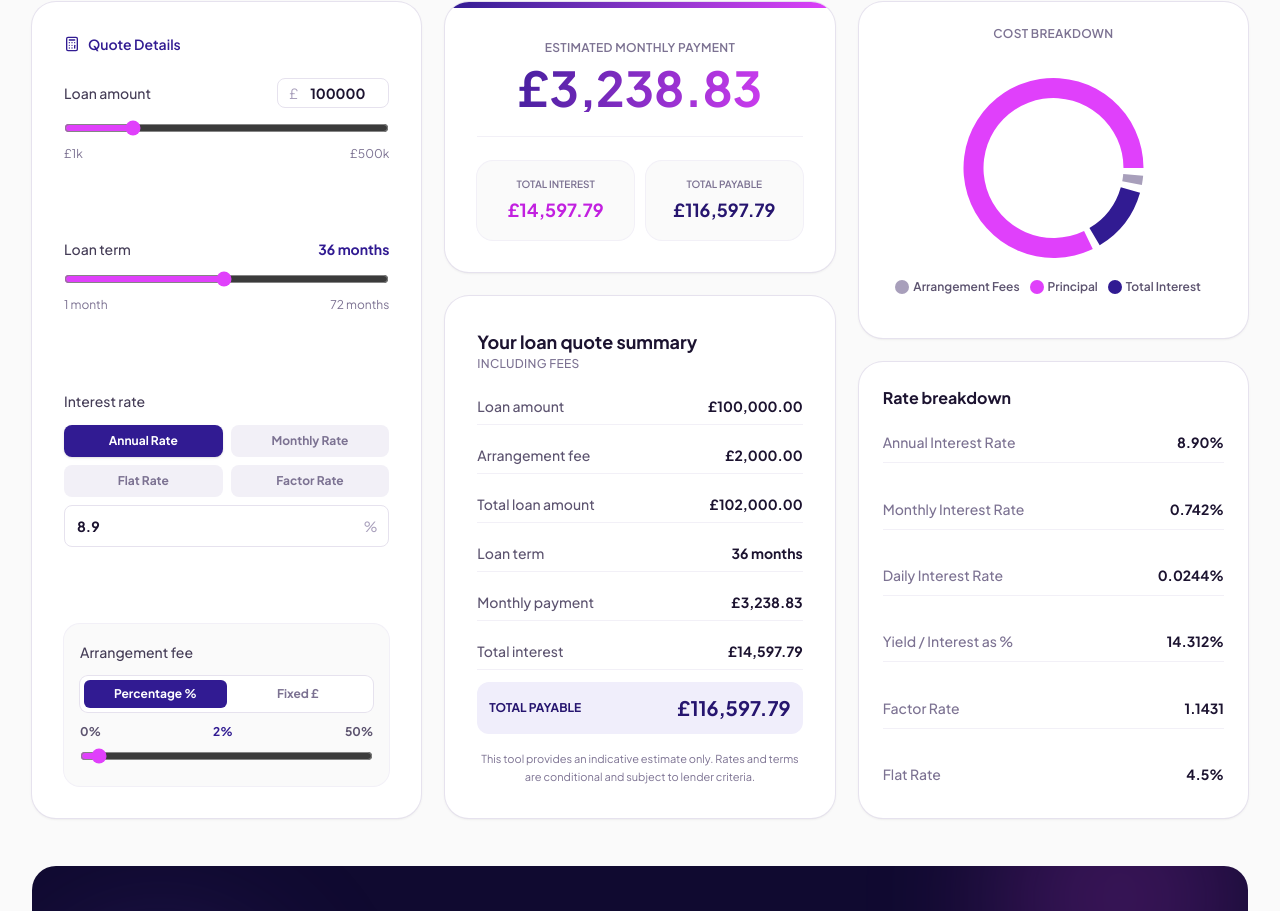
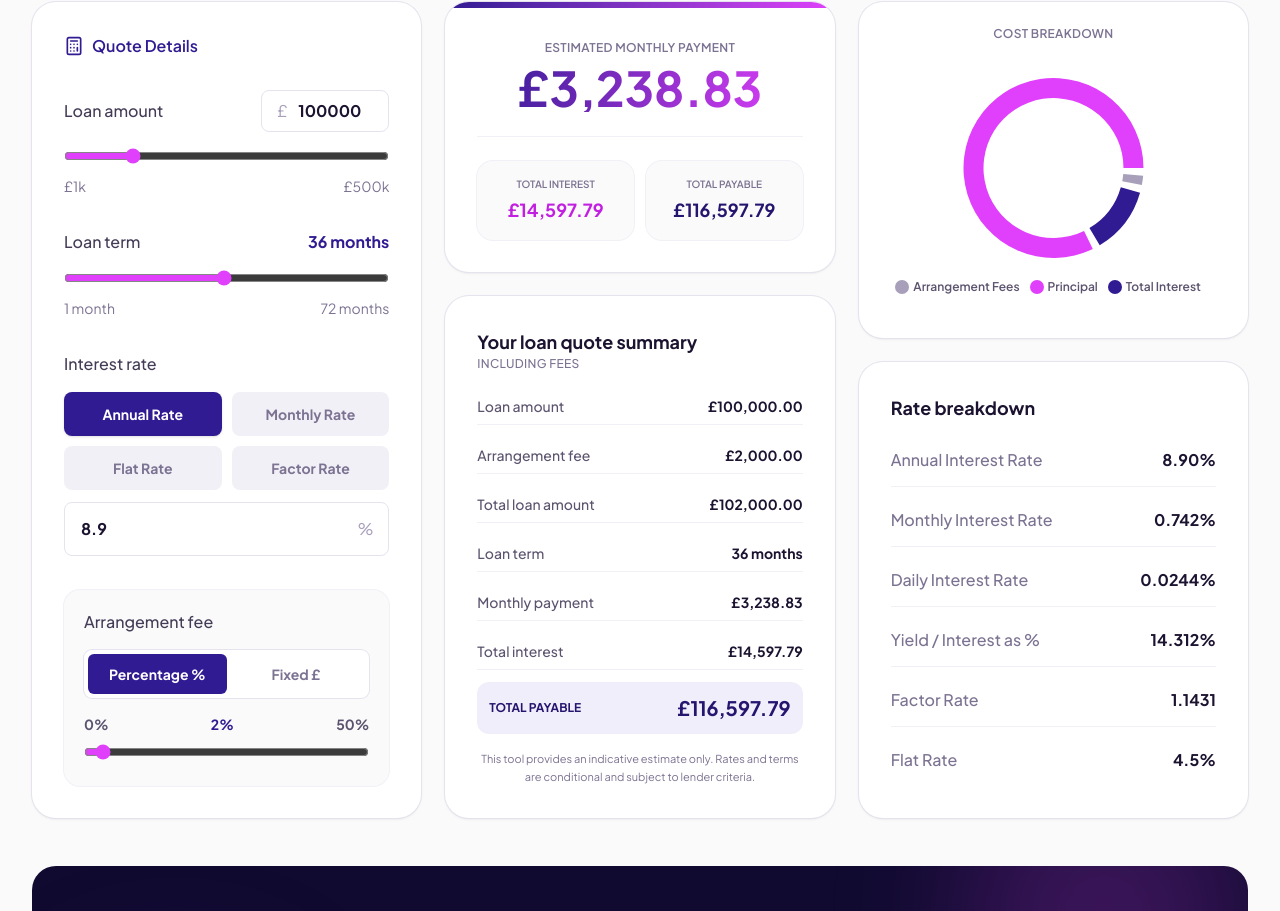
Before and after one commit to ThanushikaAbeykoon/Sigma, a Next.js app: page / in a window 1280 px wide. Shown: the part 4830-5741 px from the top of the page. Built offline with nearby package versions, Linux system fonts and the light colour scheme.

Commit message:
Update Calculator.tsx

```diff
--- a/src/components/home/Calculator.tsx
+++ b/src/components/home/Calculator.tsx
@@ -1,7 +1,7 @@
 "use client";
 
 import { useMemo, useState } from "react";
-import { Calculator as CalculatorIcon } from "lucide-react";
+import { ArrowRight, Calculator as CalculatorIcon, PieChart as PieChartIcon } from "lucide-react";
 import { motion } from "framer-motion";
 import {
   ResponsiveContainer,
@@ -182,25 +182,25 @@ export default function Calculator() {
             className="flex flex-col lg:col-span-4"
           >
             <div className="flex flex-1 flex-col rounded-3xl bg-white p-6 shadow-sm ring-1 ring-neutral-200 sm:p-8">
-              <div className="flex items-center gap-2 text-sm font-semibold text-primary-700">
-                <CalculatorIcon className="h-4 w-4" />
+              <div className="flex items-center gap-2 text-base font-semibold text-primary-700">
+                <CalculatorIcon className="h-5 w-5" />
                 Quote Details
               </div>
 
-              <div className="mt-6 flex flex-1 flex-col justify-between gap-7">
+              <div className="mt-8 flex flex-1 flex-col justify-between gap-8">
                 <div>
                   <div className="flex items-center justify-between">
-                    <label htmlFor="loan-amount" className="text-sm font-medium text-neutral-700">
+                    <label htmlFor="loan-amount" className="text-base font-medium text-neutral-700">
                       Loan amount
                     </label>
                     <div className="relative">
-                      <span className="absolute left-3 top-1/2 -translate-y-1/2 text-sm text-neutral-400">£</span>
+                      <span className="absolute left-4 top-1/2 -translate-y-1/2 text-base text-neutral-400">£</span>
                       <input
                         id="loan-amount"
                         type="number"
                         value={amount ?? ""}
                         onChange={(e) => setAmount(e.target.value === "" ? null : Number(e.target.value))}
-                        className="w-28 rounded-lg border border-neutral-200 py-1 pl-5 pr-2 text-right text-sm font-bold text-neutral-900 focus:border-primary-700 focus:outline-none"
+                        className="w-32 rounded-lg border border-neutral-200 py-2 pl-6 pr-3 text-right text-base font-bold text-neutral-900 focus:border-primary-700 focus:outline-none"
                       />
                     </div>
                   </div>
@@ -211,9 +211,9 @@ export default function Calculator() {
                     step={1000}
                     value={amount ?? 0}
                     onChange={(e) => setAmount(Number(e.target.value))}
-                    className="mt-3 w-full accent-secondary-500"
+                    className="mt-4 w-full accent-secondary-500"
                   />
-                  <div className="mt-1 flex justify-between text-xs text-neutral-500">
+                  <div className="mt-1.5 flex justify-between text-sm text-neutral-500">
                     <span>£1k</span>
                     <span>£500k</span>
                   </div>
@@ -221,10 +221,10 @@ export default function Calculator() {
 
                 <div>
                   <div className="flex items-center justify-between">
-                    <label htmlFor="loan-term" className="text-sm font-medium text-neutral-700">
+                    <label htmlFor="loan-term" className="text-base font-medium text-neutral-700">
                       Loan term
                     </label>
-                    <span className="text-sm font-bold text-primary-700">{months} months</span>
+                    <span className="text-base font-bold text-primary-700">{months} months</span>
                   </div>
                   <input
                     id="loan-term"
@@ -234,17 +234,17 @@ export default function Calculator() {
                     step={1}
                     value={months ?? 1}
                     onChange={(e) => setMonths(Number(e.target.value))}
-                    className="mt-3 w-full accent-secondary-500"
+                    className="mt-4 w-full accent-secondary-500"
                   />
-                  <div className="mt-1 flex justify-between text-xs text-neutral-500">
+                  <div className="mt-1.5 flex justify-between text-sm text-neutral-500">
                     <span>1 month</span>
                     <span>72 months</span>
                   </div>
                 </div>
 
                 <div>
-                  <label className="text-sm font-medium text-neutral-700">Interest rate</label>
-                  <div className="mt-3 grid grid-cols-2 gap-2">
+                  <label className="text-base font-medium text-neutral-700">Interest rate</label>
+                  <div className="mt-4 grid grid-cols-2 gap-2.5">
                     {RATE_TYPES.map(({ type, defaultValue, label }) => (
                       <button
                         key={type}
@@ -253,7 +253,7 @@ export default function Calculator() {
                           setRateType(type);
                           setRateValue(defaultValue);
                         }}
-                        className={`rounded-lg px-2 py-2 text-xs font-bold transition-colors ${
+                        className={`rounded-lg px-3 py-3 text-sm font-bold transition-colors ${
                           rateType === type
                             ? "bg-primary-700 text-white shadow-sm"
                             : "bg-neutral-100 text-neutral-500 hover:bg-neutral-200"
@@ -263,30 +263,30 @@ export default function Calculator() {
                       </button>
                     ))}
                   </div>
-                  <div className="relative mt-2">
+                  <div className="relative mt-3">
                     <input
                       type="number"
                       value={rateValue ?? ""}
                       onChange={(e) => setRateValue(e.target.value === "" ? null : Number(e.target.value))}
                       step={0.01}
-                      className="w-full rounded-lg border border-neutral-200 py-2.5 pl-3 pr-8 text-sm font-bold text-neutral-900 focus:border-primary-700 focus:outline-none"
+                      className="w-full rounded-lg border border-neutral-200 py-3.5 pl-4 pr-9 text-base font-bold text-neutral-900 focus:border-primary-700 focus:outline-none"
                     />
-                    <span className="absolute right-3 top-1/2 -translate-y-1/2 text-sm text-neutral-400">
+                    <span className="absolute right-4 top-1/2 -translate-y-1/2 text-base text-neutral-400">
                       {rateType === "Factor Rate" ? "x" : "%"}
                     </span>
                   </div>
                 </div>
 
-                <div className="rounded-2xl bg-neutral-50 p-4 ring-1 ring-neutral-100">
-                  <label className="text-sm font-medium text-neutral-700">Arrangement fee</label>
-                  <div className="mt-3 grid grid-cols-2 rounded-lg bg-white p-1 ring-1 ring-neutral-200">
+                <div className="rounded-2xl bg-neutral-50 p-5 ring-1 ring-neutral-100">
+                  <label className="text-base font-medium text-neutral-700">Arrangement fee</label>
+                  <div className="mt-4 grid grid-cols-2 rounded-lg bg-white p-1 ring-1 ring-neutral-200">
                     <button
                       type="button"
                       onClick={() => {
                         setFeeType("percentage");
                         setFeeValue(2.0);
                       }}
-                      className={`rounded-md py-1.5 text-xs font-bold transition-colors ${
+                      className={`rounded-md py-2.5 text-sm font-bold transition-colors ${
                         feeType === "percentage" ? "bg-primary-700 text-white" : "text-neutral-500"
                       }`}
                     >
@@ -298,7 +298,7 @@ export default function Calculator() {
                         setFeeType("fixed");
                         setFeeValue(500);
                       }}
-                      className={`rounded-md py-1.5 text-xs font-bold transition-colors ${
+                      className={`rounded-md py-2.5 text-sm font-bold transition-colors ${
                         feeType === "fixed" ? "bg-primary-700 text-white" : "text-neutral-500"
                       }`}
                     >
@@ -307,8 +307,8 @@ export default function Calculator() {
                   </div>
 
                   {feeType === "percentage" ? (
-                    <div className="mt-3">
-                      <div className="flex justify-between text-xs font-bold text-neutral-600">
+                    <div className="mt-4">
+                      <div className="flex justify-between text-sm font-bold text-neutral-600">
                         <span>0%</span>
                         <span className="text-primary-700">{feeValue}%</span>
                         <span>50%</span>
@@ -320,17 +320,17 @@ export default function Calculator() {
                         step={0.1}
                         value={feeValue ?? 0}
                         onChange={(e) => setFeeValue(Number(e.target.value))}
-                        className="mt-2 w-full accent-secondary-500"
+                        className="mt-2.5 w-full accent-secondary-500"
                       />
                     </div>
                   ) : (
-                    <div className="relative mt-3">
-                      <span className="absolute left-3 top-1/2 -translate-y-1/2 text-sm text-neutral-400">£</span>
+                    <div className="relative mt-4">
+                      <span className="absolute left-4 top-1/2 -translate-y-1/2 text-base text-neutral-400">£</span>
                       <input
                         type="number"
                         value={feeValue ?? ""}
                         onChange={(e) => setFeeValue(e.target.value === "" ? null : Number(e.target.value))}
-                        className="w-full rounded-lg border border-neutral-200 py-2 pl-6 pr-3 text-sm font-bold text-neutral-900 focus:border-primary-700 focus:outline-none"
+                        className="w-full rounded-lg border border-neutral-200 py-3 pl-7 pr-4 text-base font-bold text-neutral-900 focus:border-primary-700 focus:outline-none"
                       />
                     </div>
                   )}
@@ -442,6 +442,7 @@ export default function Calculator() {
                   Cost breakdown
                 </p>
                 <div className="h-64 w-full">
+                  {chartData.length > 0 ? (
                     <ResponsiveContainer width="100%" height={256}>
                       <PieChart>
                         <Pie
@@ -473,6 +474,14 @@ export default function Calculator() {
                         />
                       </PieChart>
                     </ResponsiveContainer>
+                  ) : (
+                    <div className="flex h-full flex-col items-center justify-center gap-3 text-center">
+                      <PieChartIcon className="h-8 w-8 text-neutral-300" />
+                      <p className="max-w-[220px] text-sm text-neutral-400">
+                        Enter a loan amount to see your cost breakdown
+                      </p>
+                    </div>
+                  )}
                 </div>
               </div>
             </motion.div>
@@ -484,20 +493,27 @@ export default function Calculator() {
               transition={{ delay: 0.1 }}
               className="flex flex-1 flex-col"
             >
-              <div className="flex flex-1 flex-col rounded-3xl bg-white p-6 shadow-sm ring-1 ring-neutral-200">
-                <p className="text-base font-bold text-neutral-900">Rate breakdown</p>
+              <div className="flex flex-1 flex-col rounded-3xl bg-white p-6 shadow-sm ring-1 ring-neutral-200 sm:p-8">
+                <p className="text-lg font-bold text-neutral-900">Rate breakdown</p>
                 <div className="mt-3 flex flex-1 flex-col justify-between">
-                  {comparisonData
-                    ? comparisonData.map((item) => (
+                  {comparisonData ? (
+                    comparisonData.map((item) => (
                       <div
                         key={item.name}
-                          className="flex items-center justify-between border-b border-neutral-100 py-2.5 last:border-0"
+                        className="flex items-center justify-between border-b border-neutral-100 py-3.5 last:border-0"
                       >
-                          <span className="text-sm font-medium text-neutral-500">{item.name}</span>
-                          <span className="text-sm font-bold text-neutral-900">{item.value}</span>
+                        <span className="text-base font-medium text-neutral-500">{item.name}</span>
+                        <span className="text-base font-bold text-neutral-900">{item.value}</span>
                       </div>
                     ))
-                    : null}
+                  ) : (
+                    <div className="flex flex-1 flex-col items-center justify-center gap-3 text-center">
+                      <CalculatorIcon className="h-8 w-8 text-neutral-300" />
+                      <p className="max-w-[220px] text-sm text-neutral-400">
+                        Enter your loan details to see rate comparisons
+                      </p>
+                    </div>
+                  )}
                 </div>
               </div>
             </motion.div>
@@ -508,22 +524,25 @@ export default function Calculator() {
           initial={{ opacity: 0, y: 20 }}
           whileInView={{ opacity: 1, y: 0 }}
           viewport={{ once: true }}
-          className="relative overflow-hidden rounded-3xl bg-primary-950 p-8 text-center sm:p-10"
+          className="relative overflow-hidden rounded-3xl bg-primary-950 p-10 text-center sm:p-14"
         >
           <div
-            className="pointer-events-none absolute -top-24 right-0 h-64 w-64 rounded-full bg-secondary-500/20 blur-3xl"
+            className="pointer-events-none absolute -top-24 right-0 h-72 w-72 rounded-full bg-secondary-500/20 blur-3xl"
             aria-hidden
           />
           <div
-            className="pointer-events-none absolute -bottom-24 left-0 h-64 w-64 rounded-full bg-primary-500/20 blur-3xl"
+            className="pointer-events-none absolute -bottom-24 left-0 h-72 w-72 rounded-full bg-primary-500/20 blur-3xl"
             aria-hidden
           />
-          <div className="relative mx-auto flex max-w-xl flex-col items-center gap-3">
-            <h3 className="text-2xl font-bold text-white">Ready to proceed?</h3>
-            <p className="text-sm text-primary-200">
+          <div className="relative mx-auto flex max-w-2xl flex-col items-center gap-5">
+            <h3 className="text-3xl font-bold tracking-tight text-white sm:text-4xl">Ready to proceed?</h3>
+            <p className="max-w-xl text-base text-primary-100 sm:text-lg">
               Check your eligibility in 60 seconds with no impact on your credit score.
             </p>
-            <CheckEligibilityButton variant="secondary" size="lg" className="mt-2" />
+            <CheckEligibilityButton variant="secondary" size="lg" className="mt-2">
+              Check Eligibility
+              <ArrowRight className="h-4 w-4" />
+            </CheckEligibilityButton>
           </div>
         </motion.div>
       </div>
```
Lines whose indentation alone changed are shown as unchanged.
